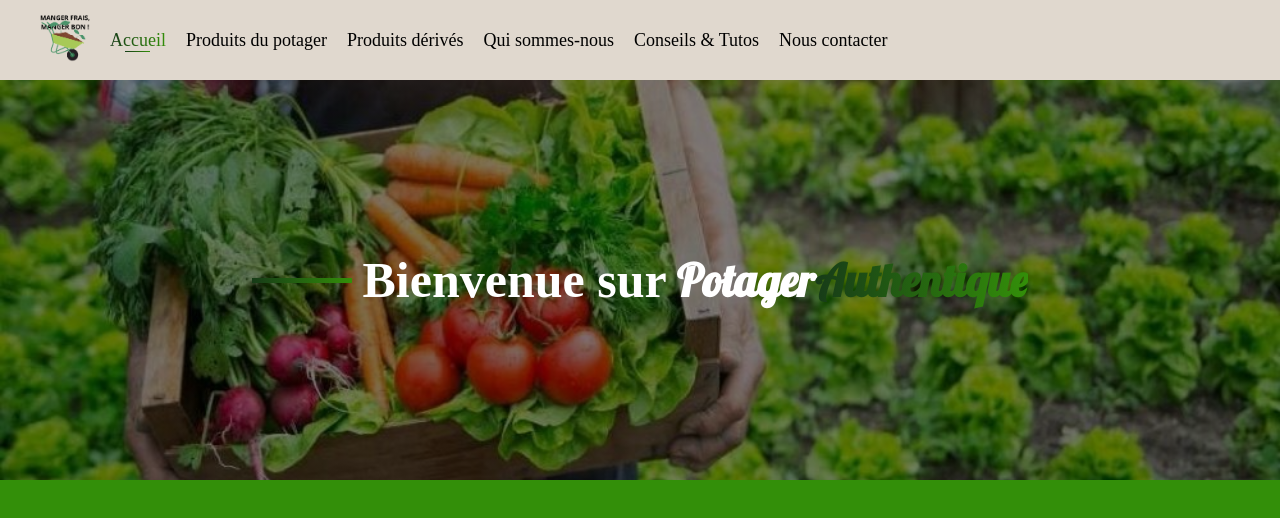
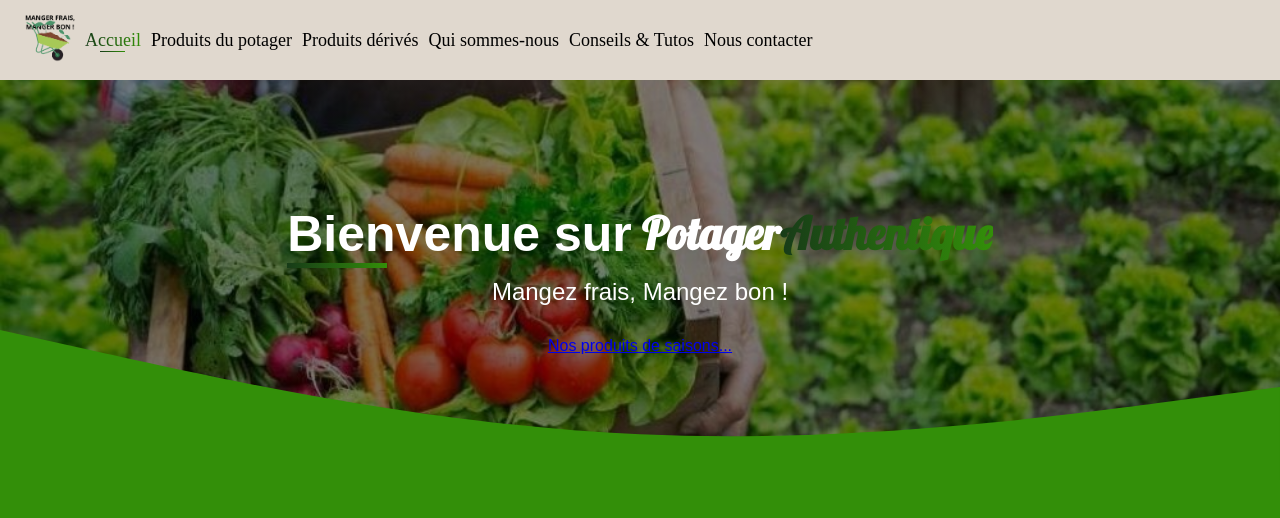
Before and after one commit to Nokaji/PotagerAuthentiqueTemplate, a plain HTML site: page index.html in a window 1280 px wide. Drawn offline with Linux system fonts and the light colour scheme; a web font is replaced by a local one.

Commit message:
Amélioration de la mise en page et ajout de styles pour la bannière

```diff
--- a/assets/css/style.css
+++ b/assets/css/style.css
@@ -13,6 +13,7 @@ body {
 	margin: 0;
 	padding: 0;
 	box-sizing: border-box;
+	font-family: 'IBM Plex Sans', sans-serif;
 	color: black;
 	background-color: var(--green-white);
 }
@@ -24,6 +25,7 @@ nav {
 	align-items: center;
 	flex-direction: row;
 	height: 80px;
+	width: 100%;
 }
 
 nav ul {
@@ -32,7 +34,7 @@ nav ul {
 	justify-content: center;
 	align-items: center;
 	flex-direction: row;
-	gap: 20px;
+	padding: 20px;
 }
 
 nav ul img {
@@ -47,6 +49,7 @@ nav ul a {
 	line-height: 23px;
 	text-decoration: none;
 	color: black;
+	margin: 0 5px;
 }
 
 nav ul a.active {
@@ -71,6 +74,24 @@ nav ul a.active {
 
 header{
 	color: white;
+	display: flex;
+	justify-content: center;
+	flex-direction: column;
+	align-items: center;
+	position: relative;
+
+	&::before{
+		content: '';
+		width: 100%;
+		height: 150px;
+		background: url("../img/wave.svg");
+		background-size:  cover;
+		background-repeat: no-repeat;
+		position: absolute;
+		bottom: 0;
+		z-index: 999;
+	}
+
 }
 
 header .banner {
@@ -79,41 +100,64 @@ header .banner {
 	display: flex;
 	justify-content: center;
 	align-items: center;
+	flex-direction: column;
 	background: linear-gradient(0deg, rgba(0, 0, 0, 0.5), rgba(0, 0, 0, 0.5)),
 		url(../img/fond/creer-potager-bio-banniere_1_1.jpg);
 	background-size: cover;
 	background-position: center;
 }
 
-div.message-title{
+header .banner h4{
+	margin-top: 10px;
+	font-weight: normal;
+	font-size: 24px;
+	color: white;
+}
+
+header .banner img.wave{
+	width: 100%;
+}
+
+header .banner div.message-title{
+	display: flex;
+	flex-direction: column;
+	font-size: 25px;
+	color: white;
+}
+
+header .banner div.message-title div.bar{
+	content: '';
+	background: var(--linear-green);
+	width: 100px;
+	height: 5px;
+}
+
+header .banner div.message-title div.messages{
 	display: flex;
 	justify-content: center;
 	align-items: center;
 	flex-direction: row;
-	font-family: 'IBM Plex Sans';
-	font-size: 25px;
 	gap: 10px;
-	color: white;
-
-	&::before{
-		content: '';
-		background: var(--linear-green);
-		width: 100px;
-		height: 5px;
-	}
 }
 
-h1.title{
+header .banner div.message-title div.messages h1{
+	margin: 0;
+}
+
+header .banner div.message-title div.messages h1.title{
 	font-family: 'Lobster';
 	display: flex;
 	justify-content: center;
 	flex-direction: row;
 	align-items: center;
+	user-select: text;
 
+	margin: 0;
 	font-size: 45px;
 
 	&::after {
 	color: white;
+		user-select: text;
 		content: 'Authentique';
 		background: var(--linear-green);
 		-webkit-background-clip: text;
@@ -122,6 +166,7 @@ h1.title{
 	}
 
 	&::before{
+		user-select: text;
 		content:"Potager";
 	}
 }
--- a/index.html
+++ b/index.html
@@ -25,9 +25,17 @@
 		</nav>
 		<div class="banner">
 			<div class="message-title">
-				<h1>Bienvenue sur</h1>
-				<h1 class="title"></h1>
+				<div class="messages">
+					<h1>Bienvenue sur</h1>
+					<h1 class="title"></h1>
+				</div>
+				<div class="bar"></div>
 			</div>
+			<h4>
+				Mangez frais, Mangez bon !
+			</h4>
+
+			<a href="Produit-du-potager.html">Nos produits de saisons...</a>
 		</div>
 	</header>
 	<main></main>
```
